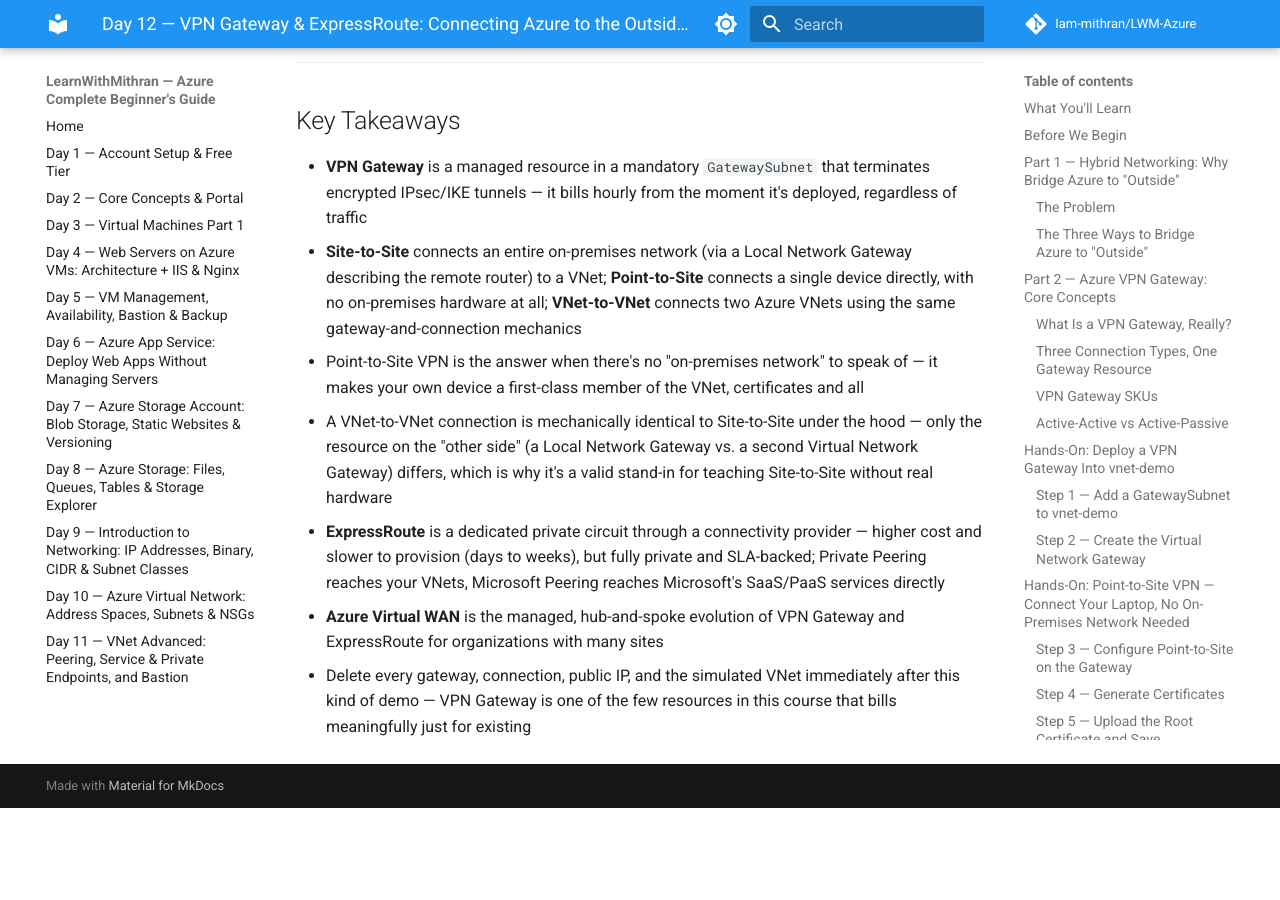
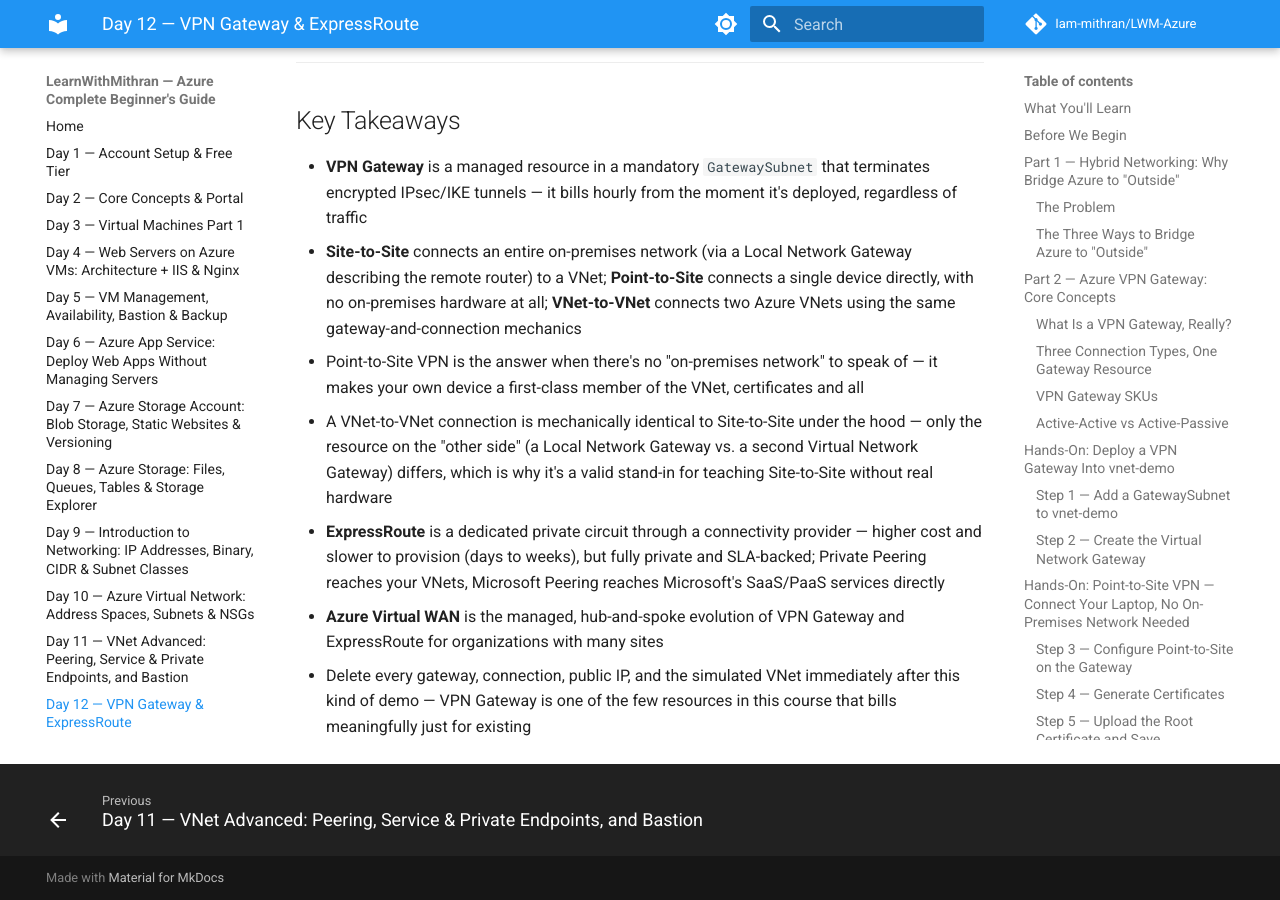
Before and after one commit to Iam-mithran/LWM-Azure, an MkDocs documentation site: the page built from docs/day12_vpn_expressroute.md, in a window 1280 px wide and 900 px high, scrolled down 12944 px. Built offline with MkDocs 1.6.1 and Material for MkDocs 9.7.7, drawn with Linux system fonts in a browser that asks for light colours; comment, search, counter and statistics services are not loaded; before the commit the page ends 13752 px from its top, so only the background shows below that.

Commit message:
Add Day 12 VPN Gateway & ExpressRoute to mkdocs nav

```diff
--- a/mkdocs.yml
+++ b/mkdocs.yml
@@ -58,3 +58,4 @@
   - "Day 9 — Introduction to Networking: IP Addresses, Binary, CIDR & Subnet Classes": day09_intro_to_networking.md
   - "Day 10 — Azure Virtual Network: Address Spaces, Subnets & NSGs": day10_virtual_network.md
   - "Day 11 — VNet Advanced: Peering, Service & Private Endpoints, and Bastion": day11_vnet_advanced.md
+  - "Day 12 — VPN Gateway & ExpressRoute": day12_vpn_expressroute.md
```
